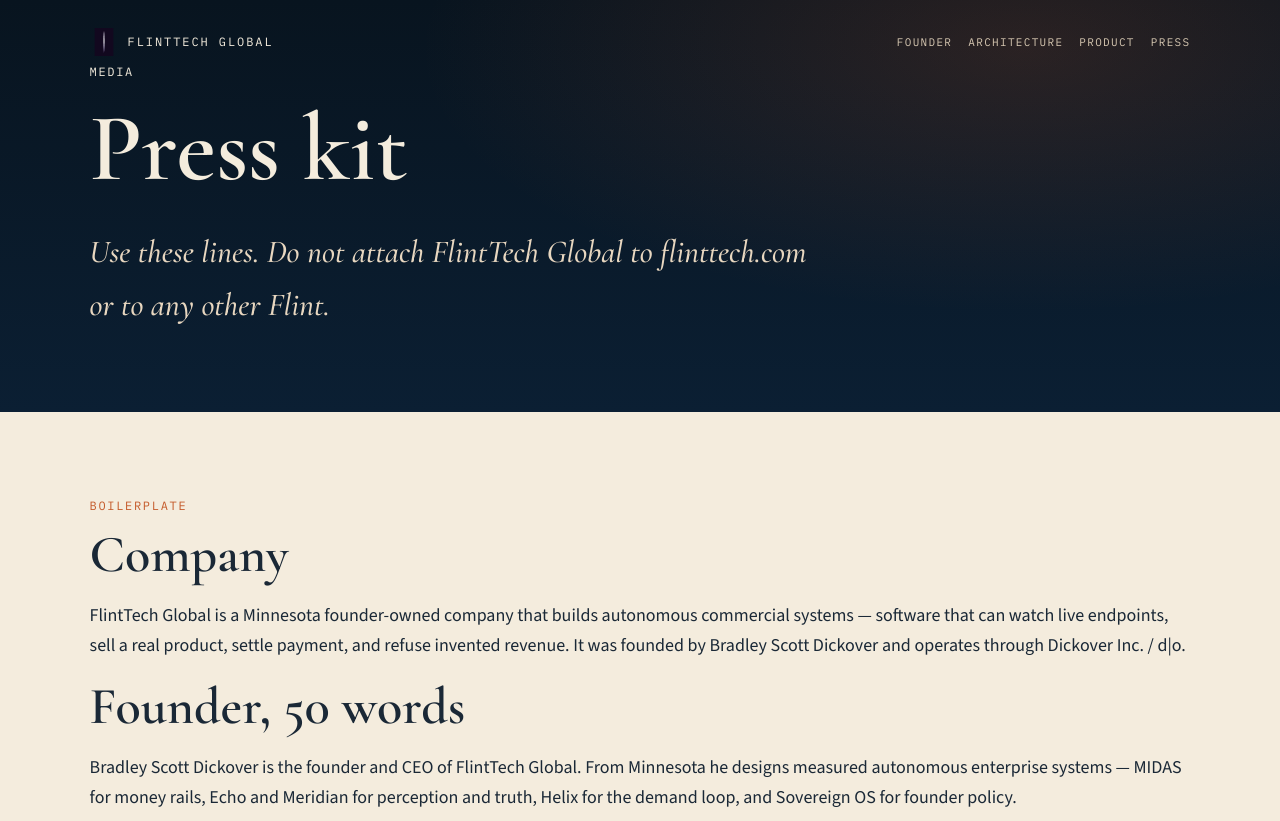
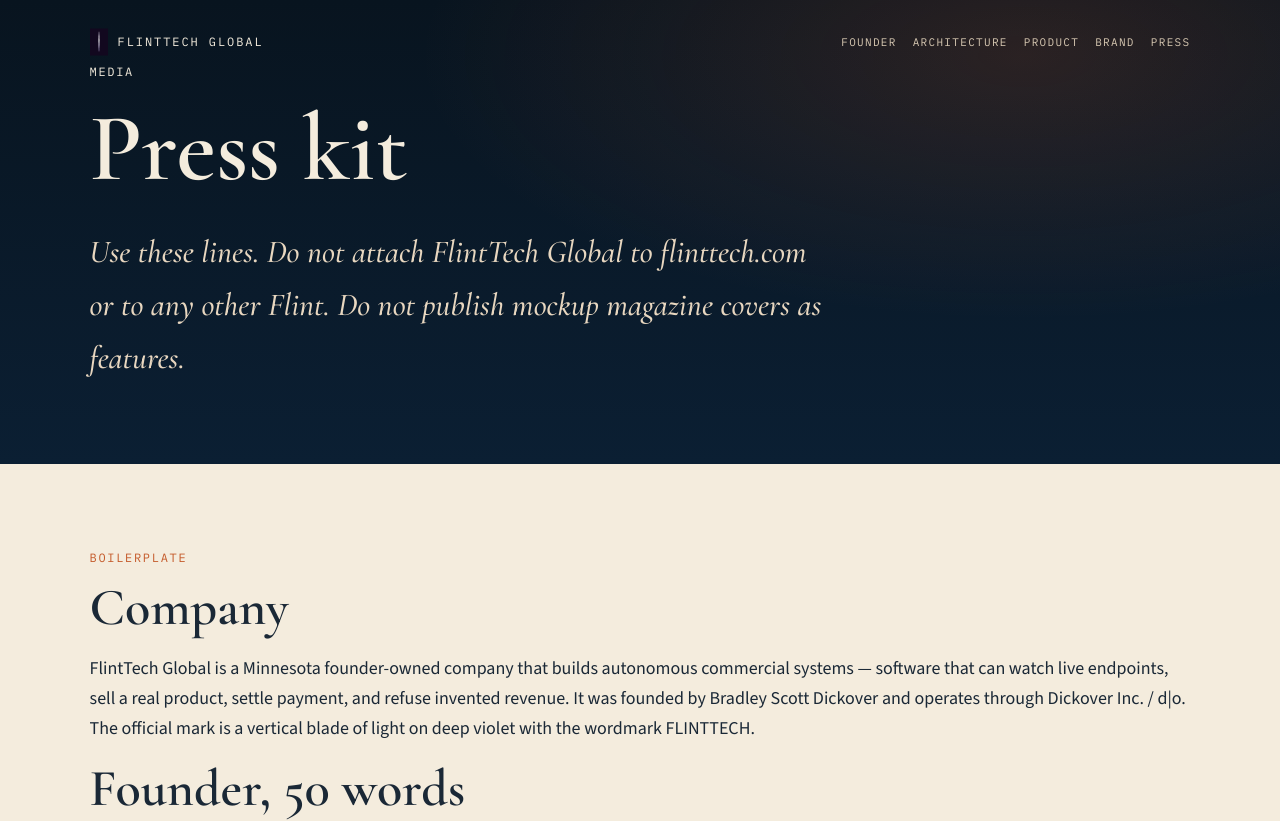
Before and after one commit to bdickie9/flinttech-origin, a plain HTML site: page press.html in a window 1280 px wide. Shown: the top 821 px of the page. Drawn offline with nearby package versions, Linux system fonts and the light colour scheme.

Commit message:
Press kit: official blade mark and no mockup-cover claims

```diff
--- a/press.html
+++ b/press.html
@@ -13,19 +13,19 @@
 <body>
 <header class="hero" style="min-height:50vh">
   <nav>
-    <a class="brand" href="index.html"><img src="mark.svg" width="28" height="28" alt=""/> FlintTech Global</a>
-    <div><a href="founder.html">Founder</a><a href="stack.html">Architecture</a><a href="product.html">Product</a><a href="press.html">Press</a></div>
+    <a class="brand" href="index.html"><img src="mark.svg" width="18" height="28" alt=""/> FlintTech Global</a>
+    <div><a href="founder.html">Founder</a><a href="stack.html">Architecture</a><a href="product.html">Product</a><a href="brand.html">Brand</a><a href="press.html">Press</a></div>
   </nav>
   <div>
     <span class="mono">Media</span>
     <h1>Press kit</h1>
-    <p class="lede">Use these lines. Do not attach FlintTech Global to flinttech.com or to any other Flint.</p>
+    <p class="lede">Use these lines. Do not attach FlintTech Global to flinttech.com or to any other Flint. Do not publish mockup magazine covers as features.</p>
   </div>
 </header>
 <section>
   <span class="kicker mono">Boilerplate</span>
   <h2>Company</h2>
-  <p>FlintTech Global is a Minnesota founder-owned company that builds autonomous commercial systems — software that can watch live endpoints, sell a real product, settle payment, and refuse invented revenue. It was founded by Bradley Scott Dickover and operates through Dickover Inc. / d|o.</p>
+  <p>FlintTech Global is a Minnesota founder-owned company that builds autonomous commercial systems — software that can watch live endpoints, sell a real product, settle payment, and refuse invented revenue. It was founded by Bradley Scott Dickover and operates through Dickover Inc. / d|o. The official mark is a vertical blade of light on deep violet with the wordmark FLINTTECH.</p>
   <h2>Founder, 50 words</h2>
   <p>Bradley Scott Dickover is the founder and CEO of FlintTech Global. From Minnesota he designs measured autonomous enterprise systems — MIDAS for money rails, Echo and Meridian for perception and truth, Helix for the demand loop, and Sovereign OS for founder policy.</p>
   <h2>Founder, 25 words</h2>
@@ -39,12 +39,15 @@
   <div class="fact">Engineering identity: github.com/bdickie9</div>
   <div class="fact">Public control plane: midas-api-sand.vercel.app</div>
   <div class="fact">Flagship product: Metro Permit Leads, Minneapolis–Saint Paul trades</div>
+  <div class="fact">Official mark: vertical light blade + FLINTTECH wordmark</div>
   <div class="fact">Not affiliated with flinttech.com (Pittsburgh MSP) or other Flint-named firms</div>
+  <div class="fact">No published TradeFlock cover story as of this kit</div>
 </section>
 <section>
   <span class="kicker mono">Links</span>
   <ul class="clean">
     <li><a href="index.html">Origin site</a></li>
+    <li><a href="brand.html">Brand lock</a></li>
     <li><a href="founder.html">Founder page</a></li>
     <li><a href="https://github.com/bdickie9">GitHub</a></li>
     <li><a href="https://x.com/bdickie9">X @bdickie9</a></li>
```
